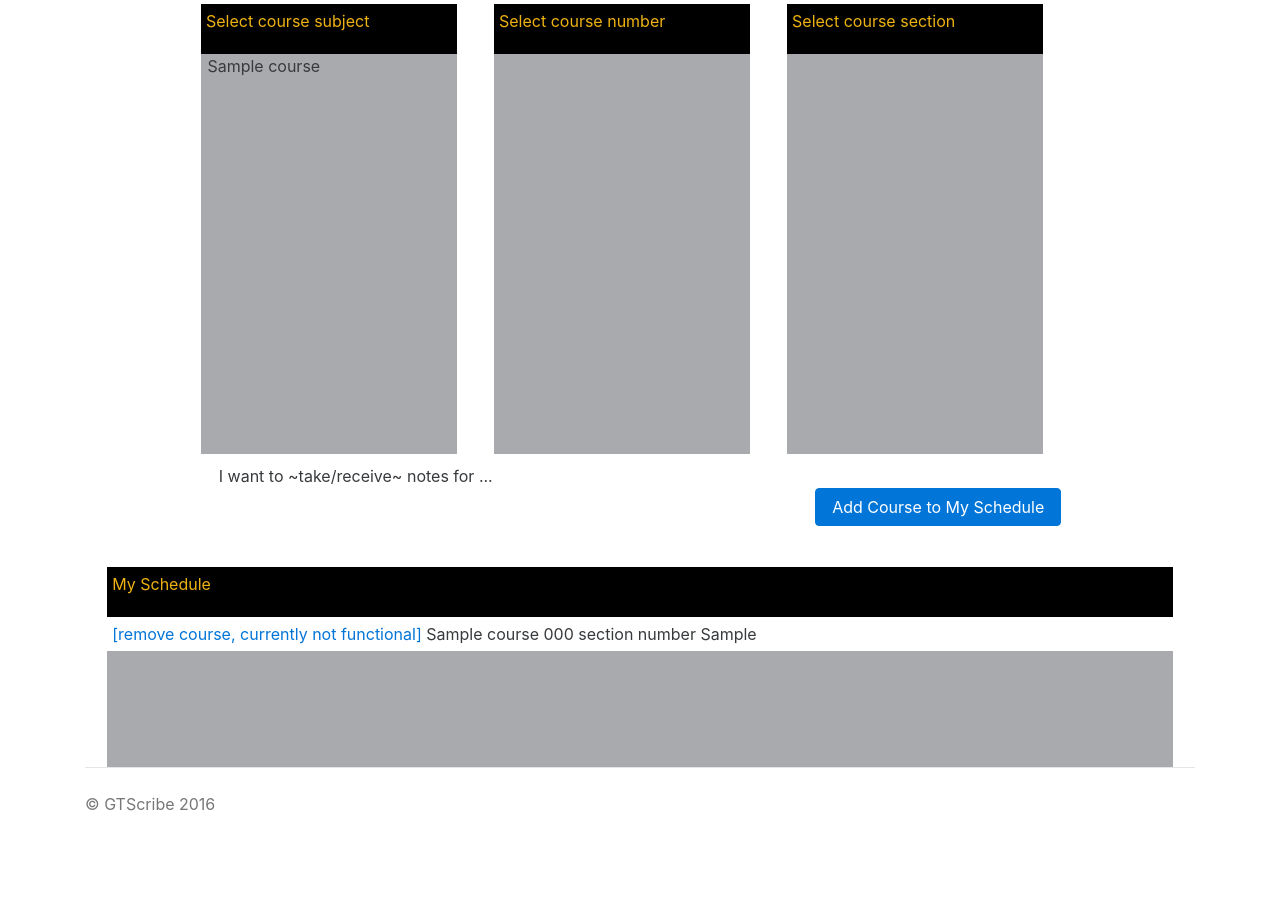
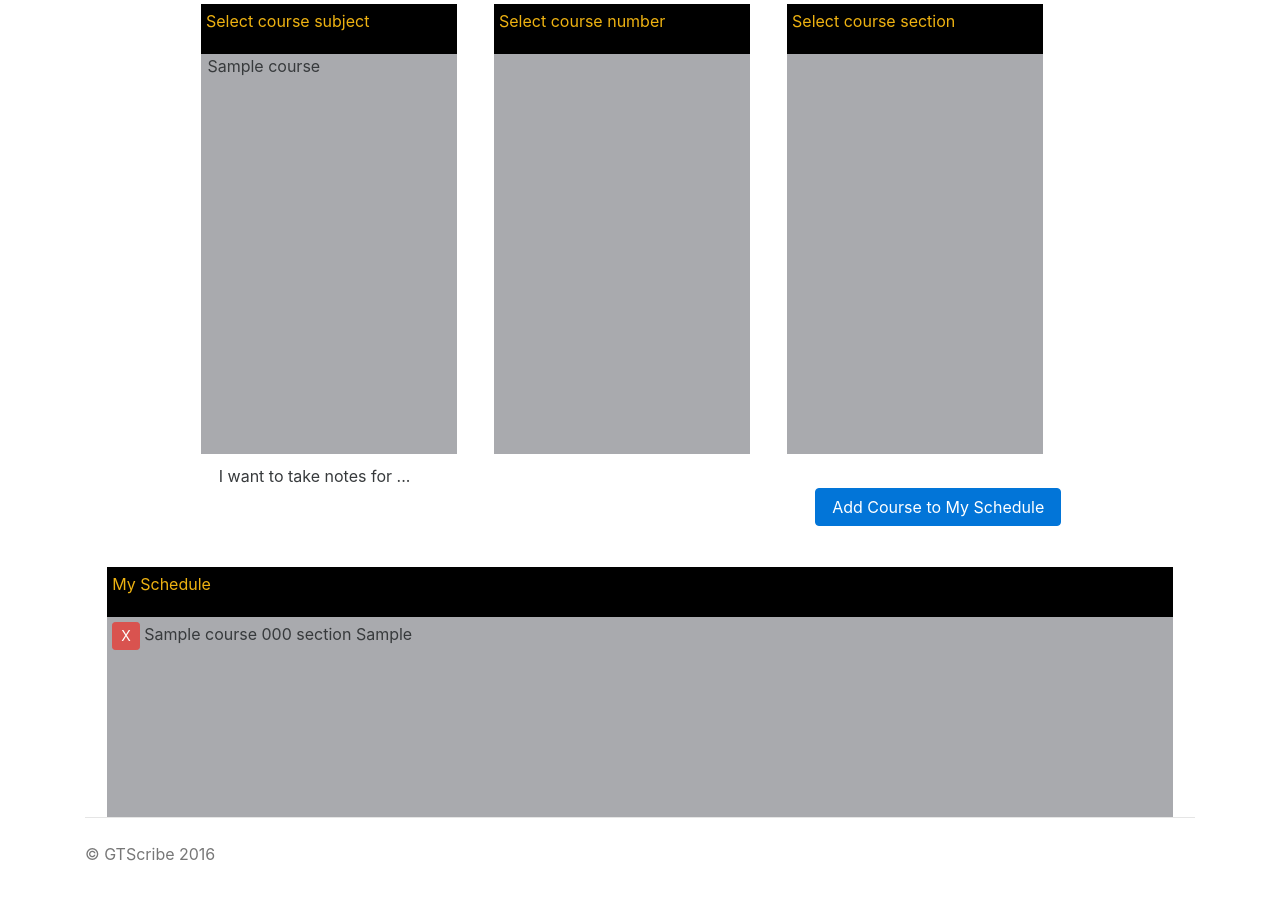
Before and after one commit to JuniorDesign/gt-scribe, a Flask app: page /enrollment in a window 1280 px wide. Shown: the part 208-1114 px from the top of the page. Before the commit the page ends 1019 px from the top, so only its background shows below. Run offline with Flask 2, Linux system fonts and the light colour scheme; the visitor is signed in with stand-in values (Sample User, id 1); tables that the repository leaves empty hold one stand-in row (values such as "Sample post"); some libraries are stand-ins or nearby versions.

Commit message:
x buttons, they don't work but they look ok nice

```diff
--- a/scribe/static/scripts/selectCourses.js
+++ b/scribe/static/scripts/selectCourses.js
@@ -70,7 +70,7 @@ function addCourseToSchedule(crn){
 
 }
 
-//highlights the item selected
+//highlights the subject selected
 $(".scroll .subject").click(function(){
 	$(".scroll .subject").css("background-color", "transparent");
 	$(this).css("background-color", "yellow");
@@ -102,6 +102,7 @@ $(".scroll .subject").click(function(){
     });
 });
 
+//highlights the number selected
 $(".scroll").on("click", ".number", function(){
 	$(".scroll .number").css("background-color", "transparent");
 	$(this).css("background-color", "yellow");
@@ -131,8 +132,9 @@ $(".scroll").on("click", ".number", function(){
     });
 });
 
+//highlights the section selected
 $(".scroll").on("click", ".section", function(){
-	$(".scroll.section").css("background-color", "transparent");
+	$(".scroll .section").css("background-color", "transparent");
 	$(this).css("background-color", "yellow");
 	currSection = $(this).attr('id');
   displayCurrCourse();
--- a/scribe/static/styles/selectCourses.css
+++ b/scribe/static/styles/selectCourses.css
@@ -1,6 +1,5 @@
 /*Select courses*/
 #selectClass{
-	/*height: 400px;*/
 	width: 80%;
 	margin: auto;
 }
@@ -23,7 +22,7 @@
 	height: 400px;
 	overflow: scroll;
 	display: block;
-	background-color: rgb(169, 170, 174);
+	background-color: rgb(169, 170, 174); /* the grey color */
 }
 
 .courseSubject{
@@ -59,26 +58,38 @@
 	margin: auto;
 	padding: 5px;
 	clear: both;
+	vertical-align: text-bottom;
+
 }
 
 #currCourse{
 	display: inline;
+
 }
 
 .mySchedule{
 	width: 96%;
 	margin: auto;
-	min-height: 200px;
-	background-color: rgb(169, 170, 174);
+	/*min-height: 200px;*/
+	/*background-color: rgb(169, 170, 174);*/
 	display: block;
 	clear:both;
+	/*overflow: scroll;*/
+}
+
+.mySchedule .scroll{
+	width: 100%;
+	height: 200px;
+	display: block;
+	background-color: rgb(169, 170, 174);
 	overflow: scroll;
-
 }
 
 #selectClass ol{
 	list-style-type: none;
 }
+
+
 
 .scroll .subject{
 	display:block;
@@ -86,11 +97,19 @@
 	margin: auto;
 }
 
+/*.scroll .subject:hover{
+	background-color:yellow;
+}*/
+
 .scroll .number{
 	display:block;
 	width: 95%;
 	margin: auto;
 }
+
+/*.scroll .number:hover{
+	background-color:yellow;
+}*/
 
 .scroll .section{
 	display:block;
@@ -98,10 +117,14 @@
 	margin: auto;
 }
 
+/*.scroll .section:hover{
+	background-color:yellow;
+}*/
+
 .enrolledCourse{
 	display: block;
 	width: 100%;
-	background-color: white;
 	padding: 5px;
 	margin-bottom: 5px;
+	vertical-align: middle;
 }
--- a/scribe/templates/partials/enroll-courses-template.html
+++ b/scribe/templates/partials/enroll-courses-template.html
@@ -30,7 +30,7 @@
 	</div>
 	<div class="selectedCourseBlock">
 		<div class="currCourse">
-			I want to ~take/receive~ notes for <div id="currCourse">...</div>
+			I want to {% if userType == "REQUESTER" %} receive{% else %} take{% endif %} notes for <div id="currCourse">...</div>
 		</div>
 		<button type="submit" class="btn btn-primary">Add Course to My Schedule</button>
 	</div>
@@ -45,10 +45,12 @@
 	<div class="titleBlock">
 		My Schedule
 	</div>
+	<div class="scroll">
 		{% for course in myCourses %}
 			<div class="enrolledCourse" crn="{{course['crn']}}">
-			<a href="#">[remove course, currently not functional]</a>
-			{{course.subject}} {{course.course_number}} section number {{course.section}}
+				<button class="btn btn-danger btn-sm">X</button>
+				{{course.subject}} {{course.course_number}} section {{course.section}}
 			</div>
 		{% endfor %}
 	</div>
+</div>
```
Lines whose indentation alone changed are shown as unchanged.
